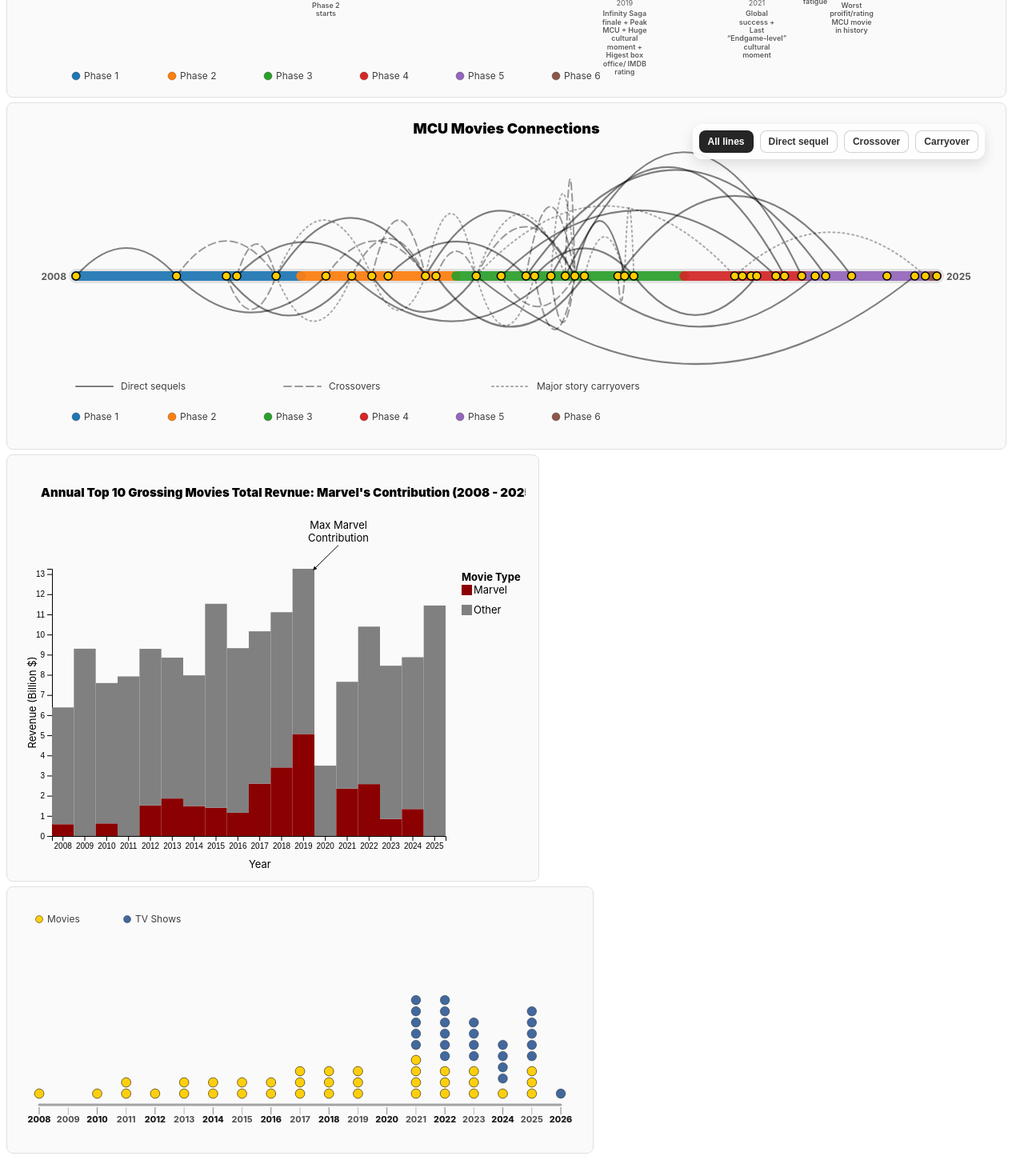
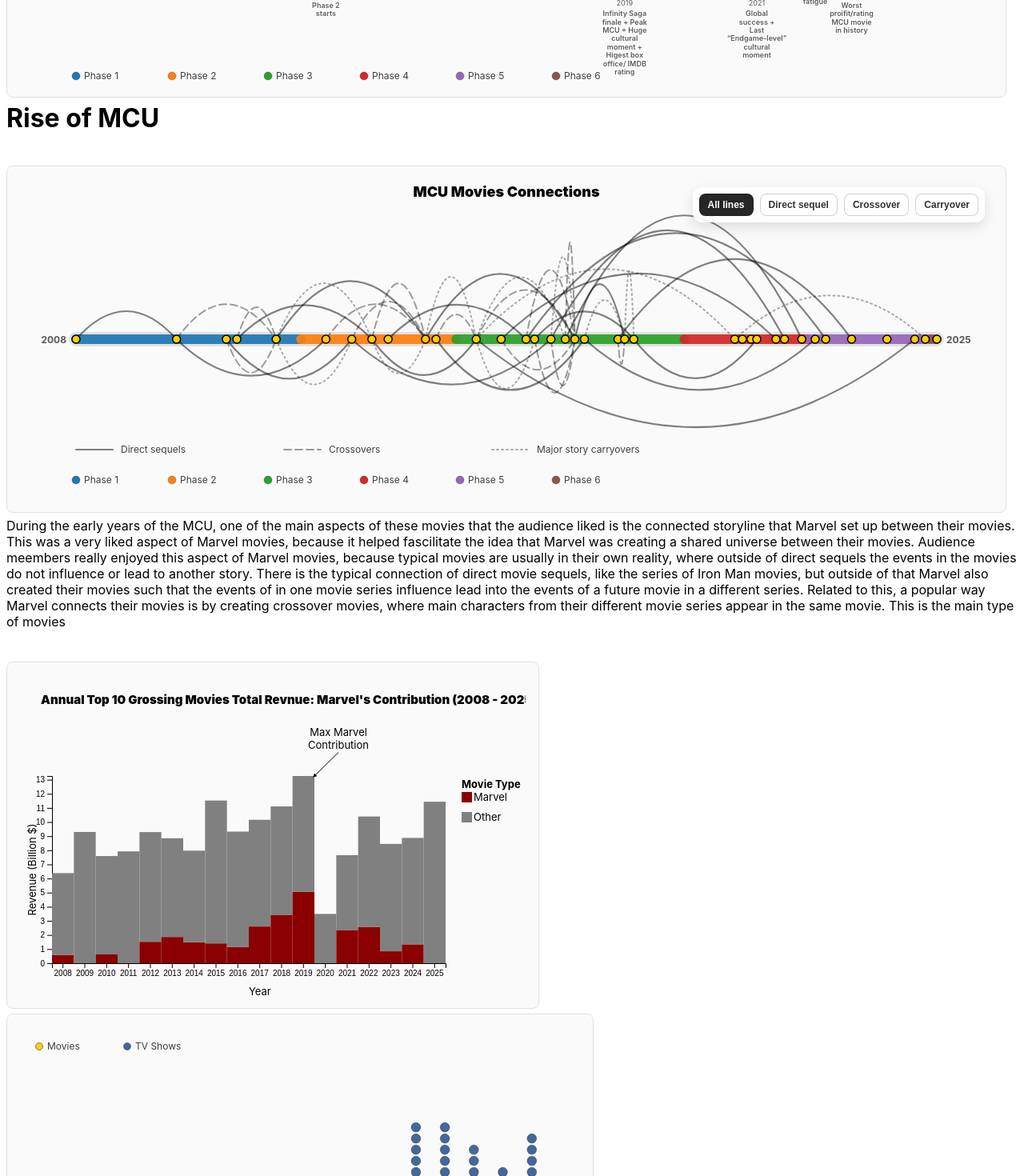
Before and after one commit to K3V1N321/Data-Visualization-Storytelling-Rise-and-Fall-of-MCU, a React (Vite) app: page / in a window 1280 px wide. Shown: the part 420-1890 px from the top of the page at 80% size. Built offline with nearby package versions, Linux system fonts and the light colour scheme.

Commit message:
Add text

```diff
--- a/src/App.tsx
+++ b/src/App.tsx
@@ -24,7 +24,7 @@ const theme = createTheme({
 function Layout() {
   const TIMELINE_HEIGHT = 500
   const CONNECTION_HEIGHT = 400
-  const BAR_CHART_HEIGHT = 500
+  const BAR_CHART_HEIGHT = 400
   const DOT_PLOT_HEIGHT = 380
   const LINE_CHART_HEIGHT = 400
   const SCATTER_PLOT_HEIGHT = 400
@@ -82,6 +82,8 @@ function Layout() {
           </Grid>
         </Grid>
 
+        <h1>Rise of MCU</h1>
+
        {/* ===== CONNECTIONS PANEL ===== */}
         <Grid
           container
@@ -119,12 +121,24 @@ function Layout() {
             </Box>
           </Grid>
         </Grid>
+        <p>
+        During the early years of the MCU, one of the main aspects of these movies that the audience liked is the connected
+        storyline that Marvel set up between their movies. This was a very liked aspect of Marvel movies, because it helped
+        fascilitate the idea that Marvel was creating a shared universe between their movies. Audience meembers really enjoyed
+        this aspect of Marvel movies, because typical movies are usually in their own reality, where outside of direct sequels
+        the events in the movies do not influence or lead to another story.
+        There is the typical connection of direct movie sequels, like the
+        series of Iron Man movies, but outside of that Marvel also created their movies such that the events of in one movie series
+        influence lead into the events of a future movie in a different series. Related to this, a popular way Marvel connects
+        their movies is by creating crossover movies, where main characters from their different movie series appear in the
+        same movie. This is the main type of movies
+        </p>
 
         {/* ===== BOTTOM PANEL (FUTURE VIEWS) ===== */}
         <Grid container spacing = {1} sx = {{width: "50%", height: BAR_CHART_HEIGHT, flex: "0 0 auto"}}>
           <Grid sx = {{width: "100%", height: "100%"}}>
             <Box sx = {{width: "100%", height: "100%", p: 2, border: "1px solid #e0e0e0", borderRadius: 2, bgcolor: "#fafafa", display: "flex", justifyContent: "center"}}>
-              <RevenueBarChart/>
+              <RevenueBarChart timePeriod = "early"/>
             </Box>
           </Grid>
         </Grid>
@@ -187,6 +201,14 @@ function Layout() {
                   <McuConnectionsPhase46 />
                 </Box>
               </Box>
+            </Box>
+          </Grid>
+        </Grid>
+
+        <Grid container spacing = {1} sx = {{width: "50%", height: BAR_CHART_HEIGHT, flex: "0 0 auto"}}>
+          <Grid sx = {{width: "100%", height: "100%"}}>
+            <Box sx = {{width: "100%", height: "100%", p: 2, border: "1px solid #e0e0e0", borderRadius: 2, bgcolor: "#fafafa", display: "flex", justifyContent: "center"}}>
+              <RevenueBarChart timePeriod = "recent"/>
             </Box>
           </Grid>
         </Grid>
```
